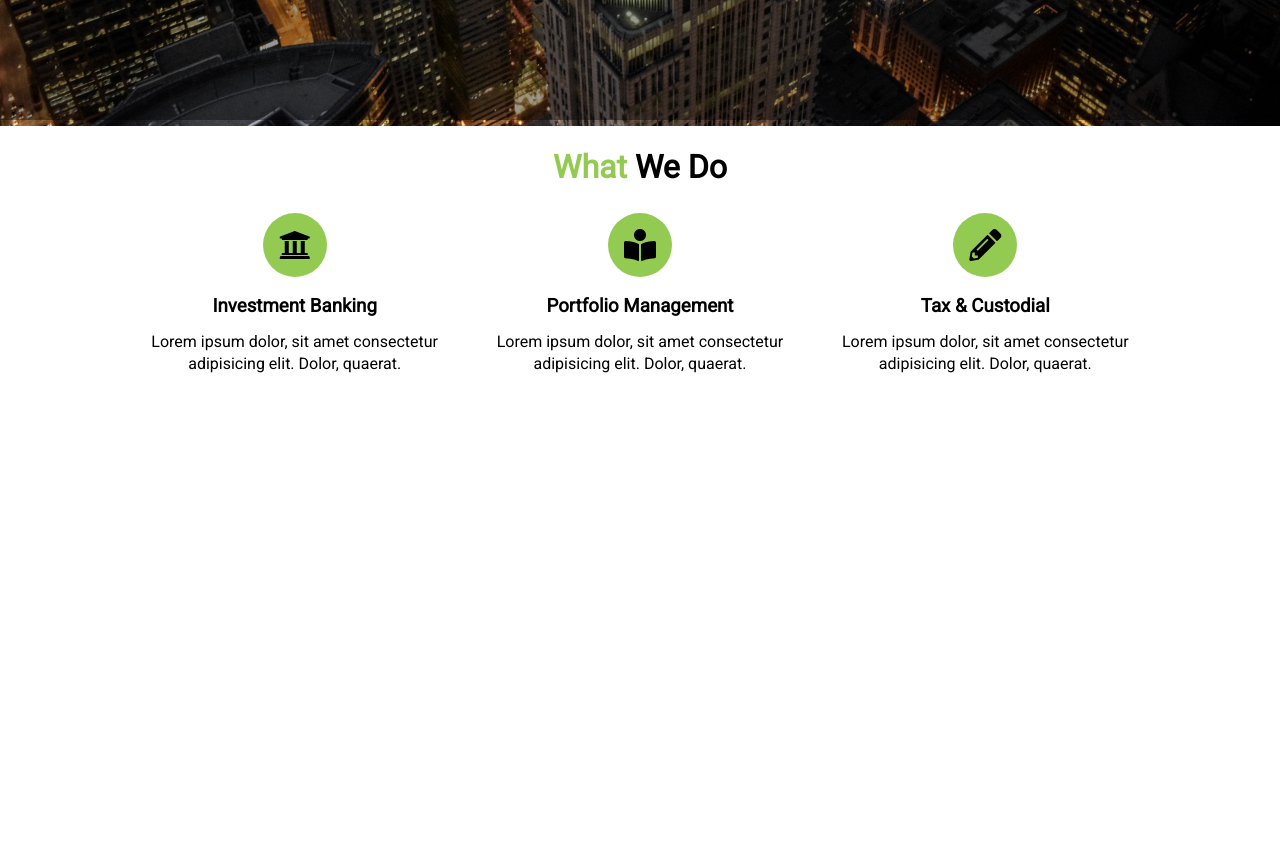
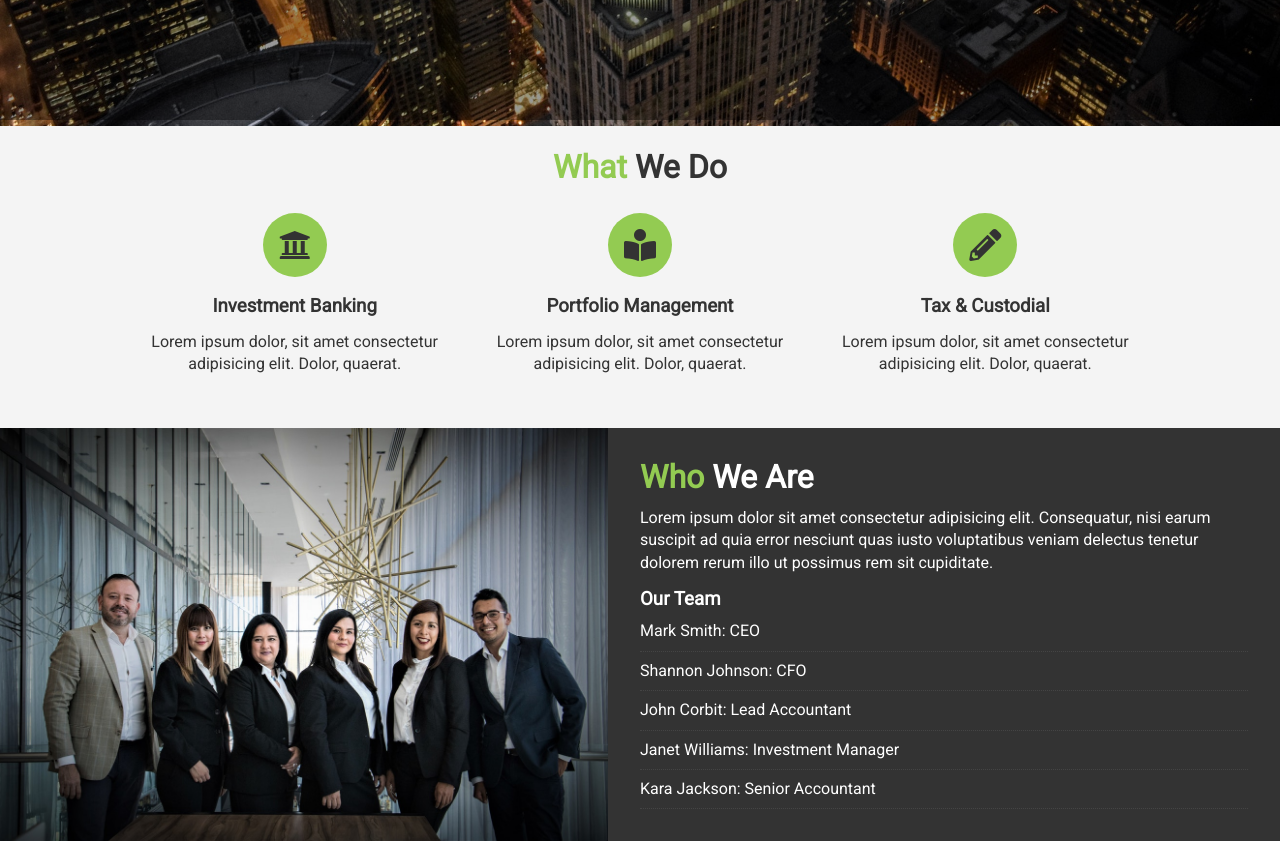
Before and after one commit to shiyu3169/EdgeLedger, a plain HTML site: page index.html in a window 1280 px wide. Shown: the part 740-1581 px from the top of the page. Before the commit the page ends 1168 px from the top, so only its background shows below. Drawn offline with Linux system fonts and the light colour scheme.

Commit message:
who we are section

```diff
--- a/css/style.css
+++ b/css/style.css
@@ -26,6 +26,16 @@ p {
 
 .text-center {
   text-align: center;
+}
+
+.bg-light {
+  background: #f4f4f4;
+  color: #333;
+}
+
+.bg-dark {
+  background: #333;
+  color: white;
 }
 
 .l-heading {
@@ -79,6 +89,28 @@ p {
 
 .py-3 {
   padding: 3rem 0;
+}
+
+.p-1 {
+  padding: 1.5rem;
+}
+
+.p-2 {
+  padding: 2rem;
+}
+
+.p-3 {
+  padding: 3rem;
+}
+
+.list {
+  margin: 0.5 rem 0;
+  list-style: none;
+}
+
+.list li {
+  padding: 0.5rem 0;
+  border-bottom: #444 dotted 1px;
 }
 
 /* Navbar */
@@ -152,3 +184,16 @@ p {
   border-radius: 50%;
   margin-bottom: 1rem;
 }
+
+/* Section: Who We Are */
+#who {
+  display: flex;
+}
+
+#who div {
+  flex: 1;
+}
+
+#who .who-img {
+  background: url(../img/people.jpg) no-repeat center center/cover;
+}
--- a/index.html
+++ b/index.html
@@ -90,5 +90,27 @@
         </div>
       </div>
     </section>
+
+    <!-- Section: Who We Are -->
+    <section id="who">
+      <div class="who-img"></div>
+      <div class="who-text bg-dark p-2">
+        <h2 class="m-heading"><span class="text-primary">Who</span> We Are</h2>
+        <p>
+          Lorem ipsum dolor sit amet consectetur adipisicing elit. Consequatur,
+          nisi earum suscipit ad quia error nesciunt quas iusto voluptatibus
+          veniam delectus tenetur dolorem rerum illo ut possimus rem sit
+          cupiditate.
+        </p>
+        <h3>Our Team</h3>
+        <ul class="list">
+          <li>Mark Smith: CEO</li>
+          <li>Shannon Johnson: CFO</li>
+          <li>John Corbit: Lead Accountant</li>
+          <li>Janet Williams: Investment Manager</li>
+          <li>Kara Jackson: Senior Accountant</li>
+        </ul>
+      </div>
+    </section>
   </body>
 </html>
```
